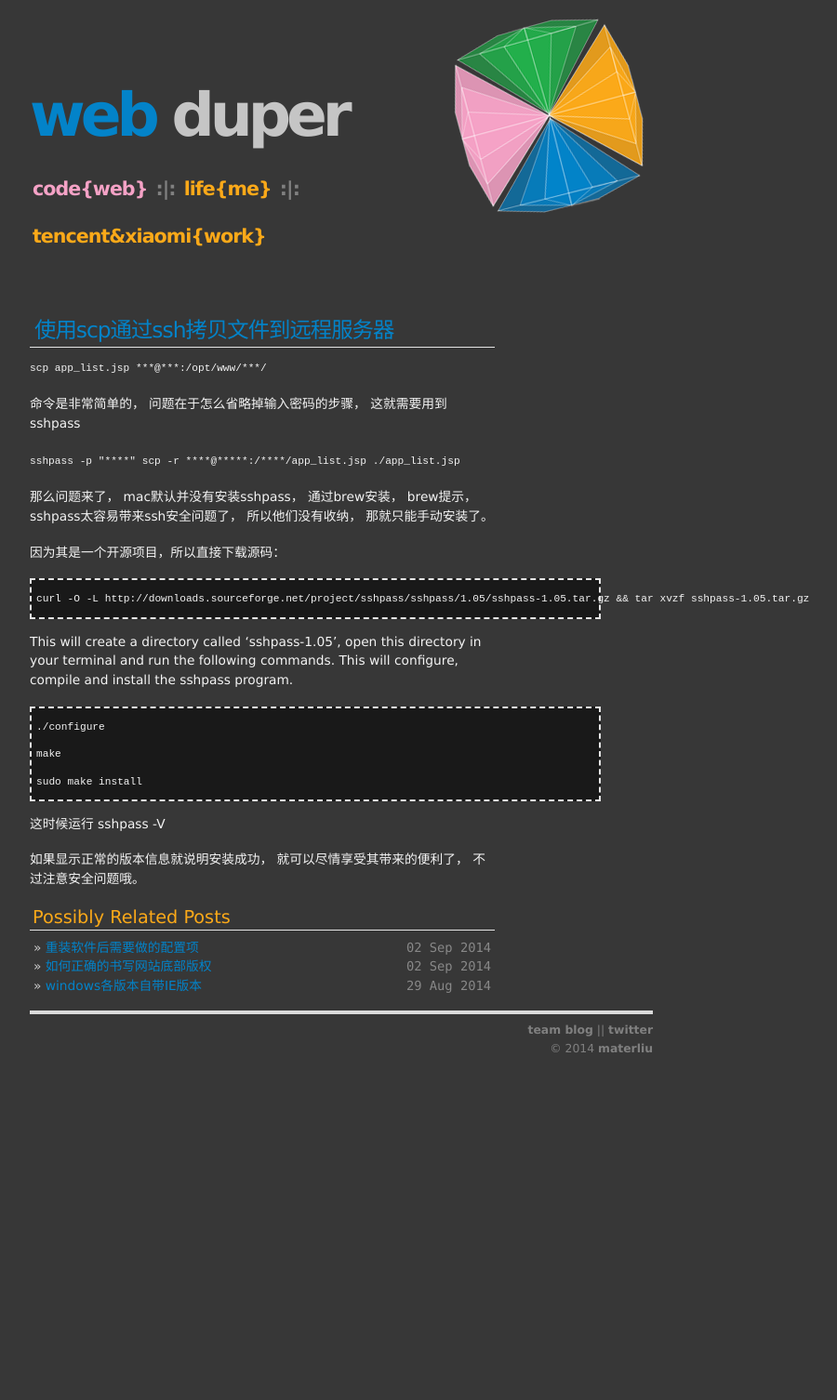
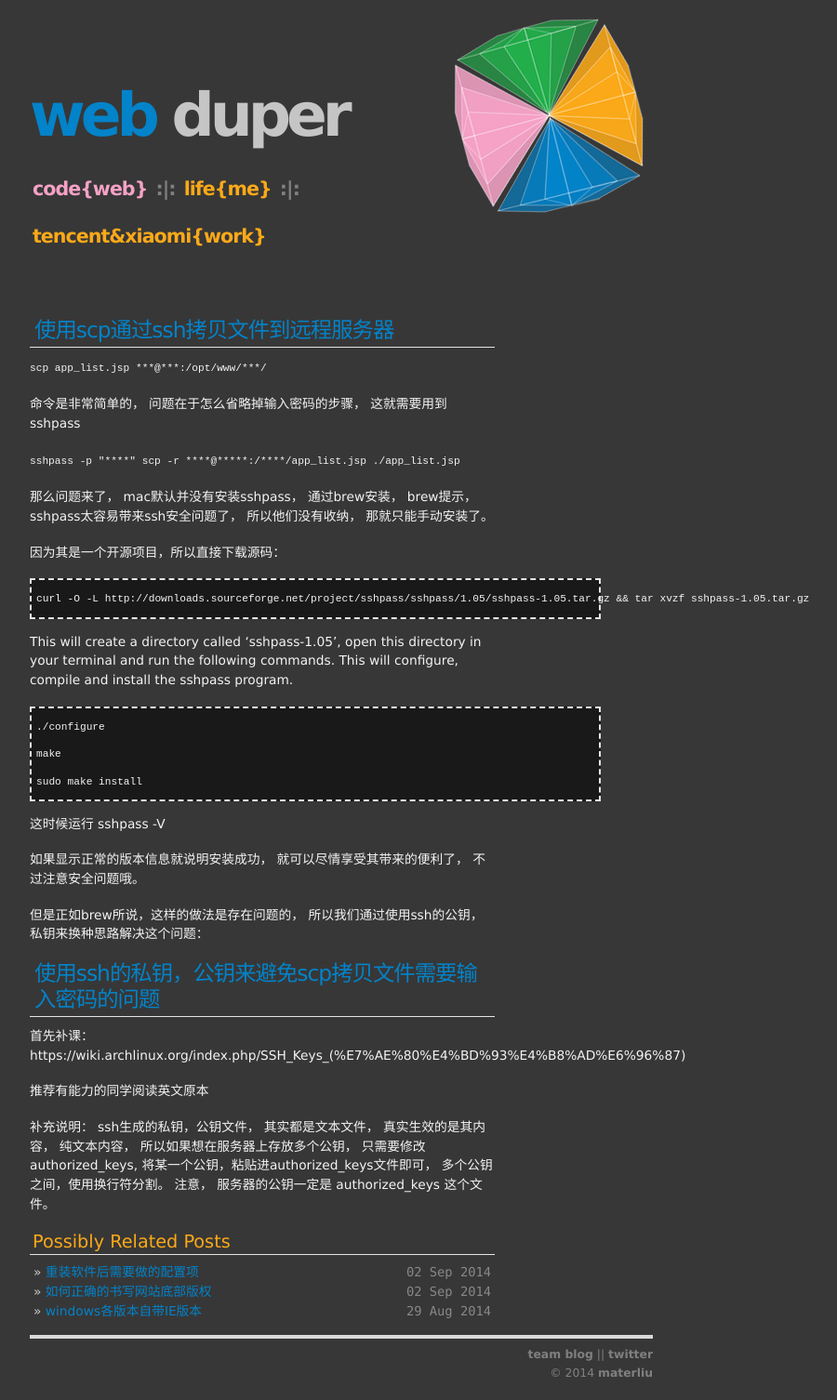
Before and after one commit to materliu/materliu.github.io, a Jekyll site: the page built from all/web/linux/_posts/2014-10-13-scp.md, in a window 1280 px wide. Shown: the whole page at 93% size, without its empty margins (273-1173 px from the left). Built offline with Jekyll 4.4.1, drawn with Linux system fonts in a browser that asks for light colours; Markdown is read by kramdown in place of the engine named in the settings; before the commit the page ends 1156 px from its top, so only the background shows below that.

Commit message:
添加ssh 公钥，私钥的补课！

```diff
--- a/all/web/linux/_posts/2014-10-13-scp.md
+++ b/all/web/linux/_posts/2014-10-13-scp.md
@@ -31,3 +31,14 @@ sudo make install
 这时候运行 sshpass -V
 
 如果显示正常的版本信息就说明安装成功， 就可以尽情享受其带来的便利了， 不过注意安全问题哦。
+
+
+但是正如brew所说，这样的做法是存在问题的， 所以我们通过使用ssh的公钥，私钥来换种思路解决这个问题：
+
+## 使用ssh的私钥，公钥来避免scp拷贝文件需要输入密码的问题
+
+首先补课： https://wiki.archlinux.org/index.php/SSH_Keys_(%E7%AE%80%E4%BD%93%E4%B8%AD%E6%96%87)
+
+推荐有能力的同学阅读英文原本
+
+补充说明： ssh生成的私钥，公钥文件， 其实都是文本文件， 真实生效的是其内容， 纯文本内容， 所以如果想在服务器上存放多个公钥， 只需要修改authorized_keys, 将某一个公钥，粘贴进authorized_keys文件即可， 多个公钥之间，使用换行符分割。 注意， 服务器的公钥一定是 authorized_keys 这个文件。
```
